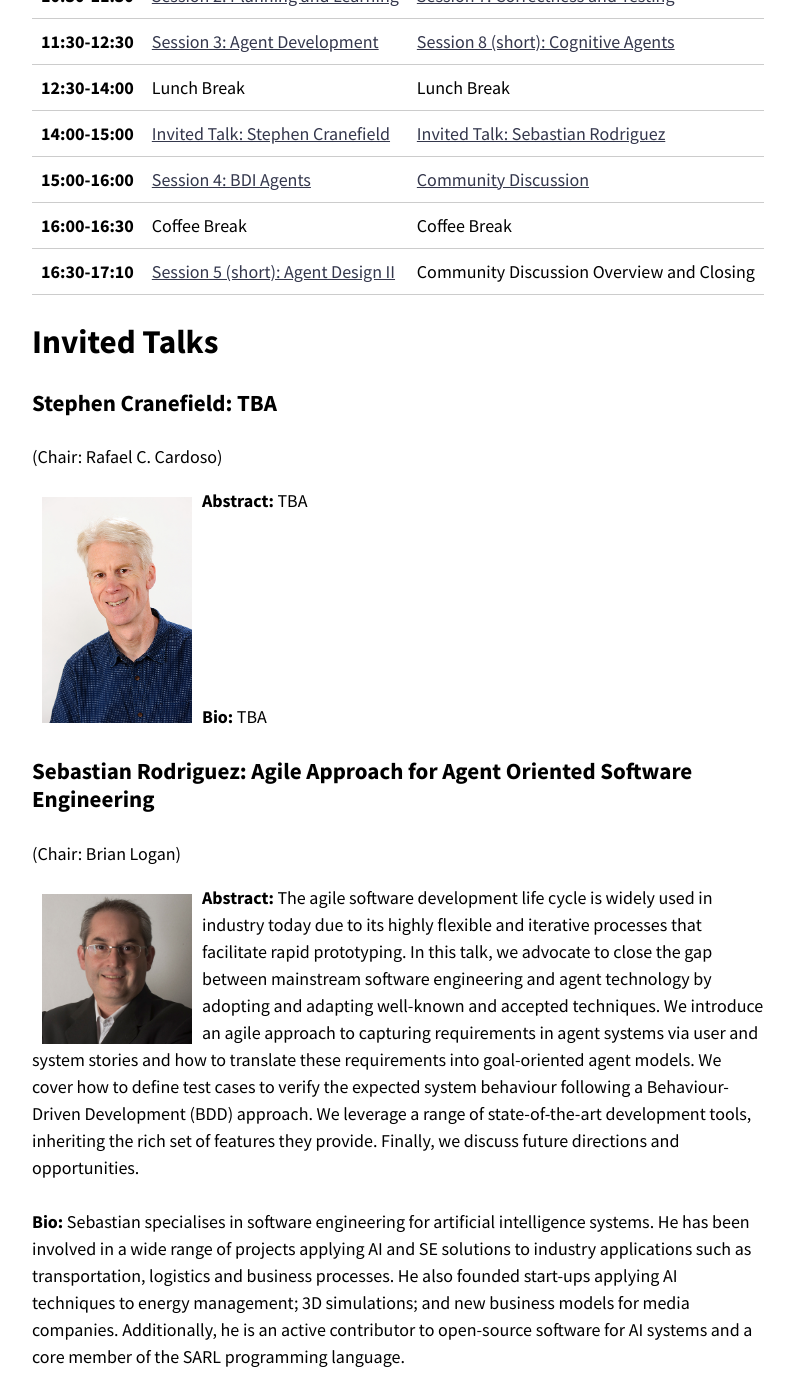
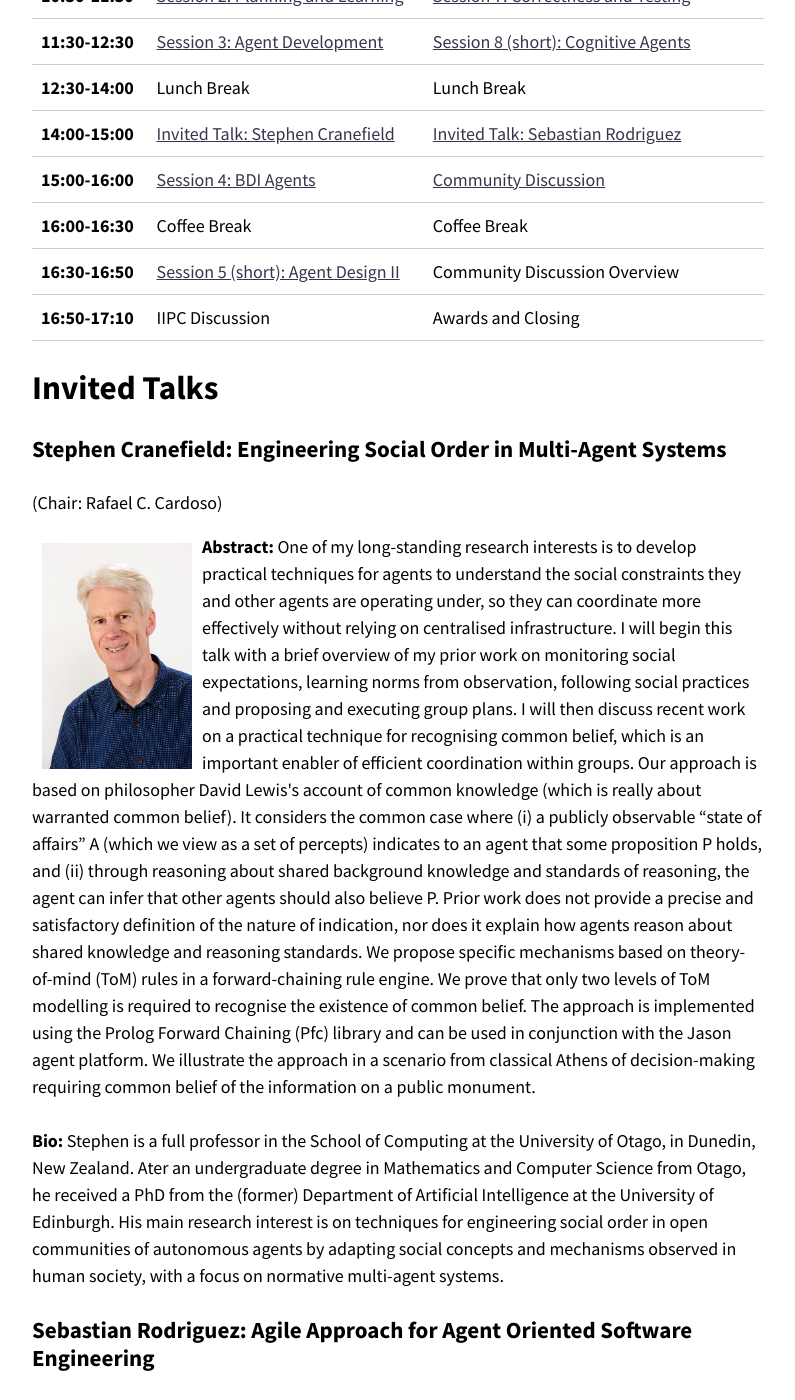
Before and after one commit to rafaelcaue/emas2024, a Jekyll site: the page built from program.md, in a window 1280 px wide and 1400 px high, scrolled down 855 px. Shown: the whole window, without its empty margins (242-1037 px from the left). Built offline with Jekyll 4.4.1, drawn with Linux system fonts in a browser that asks for light colours; nearby versions of some CDN libraries; our own code applies the rules of GitHub Pages for plain Markdown files.

Commit message:
Update program.md

```diff
--- a/program.md
+++ b/program.md
@@ -22,22 +22,25 @@ Invited talks are up to 60 minutes (up to 50 minutes of presentation and at leas
 | **14:00-15:00** | [Invited Talk: Stephen Cranefield](#talk1)         | [Invited Talk: Sebastian Rodriguez](#talk2)                   |
 | **15:00-16:00** | [Session 4: BDI Agents](#s4)                       | [Community Discussion](https://forms.office.com/e/4MC4XtzVcb) |
 | **16:00-16:30** | Coffee Break                                       | Coffee Break                                                  |
-| **16:30-17:10** | [Session 5 (short): Agent Design II](#s5)          | Community Discussion Overview and Closing                     |
+| **16:30-16:50** | [Session 5 (short): Agent Design II](#s5)          | Community Discussion Overview                                 |
+| **16:50-17:10** | IIPC Discussion                                    | Awards and Closing                                            |
 
 
 # Invited Talks
 
-### <a id="talk1"></a> **Stephen Cranefield: TBA**
+### <a id="talk1"></a> **Stephen Cranefield: Engineering Social Order in Multi-Agent Systems**
 
 (Chair: Rafael C. Cardoso)
 
 <img src="{{ '/assets/images/stephen.jpg' | relative_url }}" alt="Stephen Cranefield" style="max-width: 150px; float: left; margin-left: 10px; margin-right: 10px;">
 
-<p style="margin-top: -10px;"> <b>Abstract:</b> TBA </p>
+<p style="margin-top: -10px;"> <b>Abstract:</b> One of my long-standing research interests is to develop practical techniques for agents to understand the social constraints they and other agents are operating under, so they can coordinate more effectively without relying on centralised infrastructure. I will begin this talk with a brief overview of my prior work on monitoring social expectations, learning norms from observation, following social practices and proposing and executing group plans.
 
-<br><br><br><br><br>
+I will then discuss recent work on a practical technique for recognising common belief, which is an important enabler of efficient coordination within groups. Our approach is based on philosopher David Lewis's account of common knowledge (which is really about warranted common belief). It considers the common case where (i) a publicly observable “state of affairs” A (which we view as a set of percepts) indicates to an agent that some proposition P holds, and (ii) through reasoning about shared background knowledge and standards of reasoning, the agent can infer that other agents should also believe P. Prior work does not provide a precise and satisfactory definition of the nature of indication, nor does it explain how agents reason about shared knowledge and reasoning standards. We propose specific mechanisms based on theory-of-mind (ToM) rules in a forward-chaining rule engine. We prove that only two levels of ToM modelling is required to recognise the existence of common belief. The approach is implemented using the Prolog Forward Chaining (Pfc) library and can be used in conjunction with the Jason agent platform. We illustrate the approach in a scenario from classical Athens of decision-making requiring common belief of the information on a public monument.
 
-**Bio:** TBA
+  </p>
+
+**Bio:** Stephen is a full professor in the School of Computing at the University of Otago, in Dunedin, New Zealand. Ater an undergraduate degree in Mathematics and Computer Science from Otago, he received a PhD from the (former) Department of Artificial Intelligence at the University of Edinburgh. His main research interest is on techniques for engineering social order in open communities of autonomous agents by adapting social concepts and mechanisms observed in human society, with a focus on normative multi-agent systems.
 
 ### <a id="talk2"></a> **Sebastian Rodriguez: Agile Approach for Agent Oriented Software Engineering**
 
```
